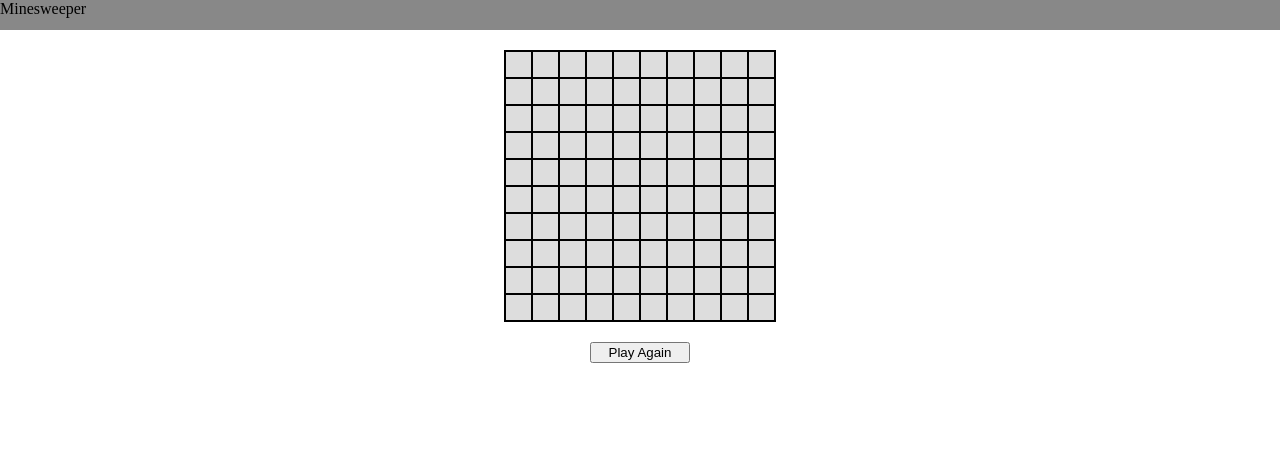
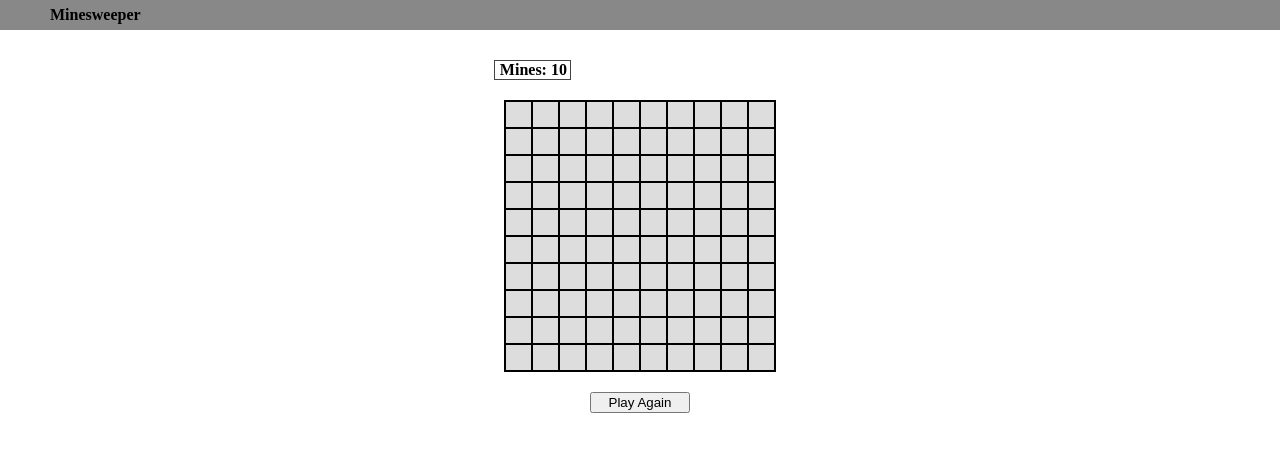
Before and after one commit to I-J-C/minesweeper, a plain HTML site: page index.html in a window 1280 px wide. Drawn offline with Linux system fonts and the light colour scheme.

Commit message:
working MVP version

```diff
--- a/index.html
+++ b/index.html
@@ -13,6 +13,11 @@
             <span>Minesweeper</span>
         </nav>
     <div id="main-content">
+        <div id="top-bar">
+            <div class="flag-tracker">Mines: <span id="flag-counter"></span></div>
+            <div id="game-status"></div>
+            <div id="timer"></div>
+        </div>
         <div id="grid"></div>
         <button id="reset-game">Play Again</button>
     </div>
--- a/script.js
+++ b/script.js
@@ -56,11 +56,9 @@ class Tile {
             for (let j = -1; j <= 1; j++) {
                 if (this.grid[this.row + i] !== undefined && this.grid[this.column + j] !== undefined) {
                     matrix[i + 1][j + 1] = this.grid[this.row + i][this.column + j];
-                    //mark center tile somehow?
                 }
             }
         }
-        // console.log(matrix);
         return matrix;
     }
 
@@ -69,25 +67,23 @@ class Tile {
 
         this.element.addEventListener('contextmenu', e => {
             e.preventDefault();
-            // let flagCount = this.Board.mineCount;
             if (this.element.classList.contains('hidden')) {
                 if (!this.element.classList.contains('flag')) {
                     this.element.classList.add('flag');
-                    // flagCount--;
+                    this.Board.flagCount--;
                 } else {
                     this.element.classList.remove('flag');
                     this.tileReveal();
-                    // flagCount++;
+                    this.Board.flagCount++;
                 }
             }
-            //Use flagcount to update the mine counter (in stretch goals)
+            this.Board.trackFlagCounter();
         }, {
             signal: this.Board.controller.signal
         });
     }
 
     tileReveal() {
-        const controller = new AbortController();
         this.element.addEventListener('click', () => {
             if (!this.element.classList.contains('flag')) {
                 //this checks for first tile clicked to populate mines
@@ -105,9 +101,9 @@ class Tile {
                         this.Board.mineClicked = true;
                         this.Board.clickMines();
                         this.Board.controller.abort();
-                        // console.log('you lose')
+                        gameStatus.innerHTML = 'Loss';
                         //End timer here (stretch goal)
-                        //ADD LOST GAME FUNCTION HERE
+                        //add lost game function here (stretch goal)
                     }
                 }
                 switch (this.counter) {
@@ -142,7 +138,7 @@ class Tile {
                 let win = this.Board.checkWin();
                 if (win === true) {
                     // WIN CONDITION HERE
-                    // console.log('you win!')
+                    gameStatus.innerHTML = 'Win!';
                     this.Board.controller.abort();
                 }
             }
@@ -167,8 +163,11 @@ class Board {
         this.grid = [];
         this.remainingTiles = []
         this.mineClicked = false;
+        this.flagCount = mineCount;
+        this.flagCounter = document.getElementById('flag-counter');
         this.makeGrid();
         this.makeTiles();
+        this.trackFlagCounter();
     }
 
     makeGrid() {
@@ -186,19 +185,17 @@ class Board {
 
     makeTiles() {
         //creating elements for the grid
-        let gridElement = document.getElementById('grid');
+        const gridElement = document.getElementById('grid');
         for (let i = 0; i < this.rows; i++) {
             let newRow = document.createElement('div');
             newRow.classList.add('row');
             newRow.setAttribute('id', `row${i}`);
             gridElement.appendChild(newRow);
-            // console.log(newRow);
             for (let j = 0; j < this.columns; j++) {
                 let newTile = new Tile(this.grid, [i, j], this);
                 this.grid[i][j] = newTile;
                 newRow.appendChild(newTile.element);
                 this.tiles.push(newTile);
-                // console.log(newTile.element);
             }
         }
         this.remainingTiles = this.tiles;
@@ -216,6 +213,10 @@ class Board {
                 mineTile.removeCount();
             }
         }
+    }
+
+    trackFlagCounter() {
+        this.flagCounter.innerHTML = this.flagCount;
     }
 
     clickMines() {
@@ -256,9 +257,12 @@ new Board();
 
 const resetButton = document.getElementById('reset-game');
 const gridElement = document.getElementById('grid');
+const gameStatus = document.getElementById('game-status');
 
-resetButton.addEventListener('click', () => {
+resetButton.addEventListener('click', resetGame);
+
+function resetGame() {
     gridElement.innerHTML = '';
     new Board();
-    //start timer here (stretch goal)
-});
+    gameStatus.innerHTML = '';
+}
--- a/style.css
+++ b/style.css
@@ -17,6 +17,12 @@ nav {
     background-color: #888;
     margin: 0 auto;
     padding: 0;
+    align-items: center;
+}
+
+nav span {
+    margin-left: 50px;
+    font-weight: bold;
 }
 
 #main-content {
@@ -50,6 +56,30 @@ nav {
     border: solid .5px black;
     position: relative;
     pointer-events: none;
+}
+
+#top-bar {
+    width: 400px;
+    display: flex;
+    flex-direction: row;
+    flex-wrap: nowrap;
+    margin-left: auto;
+    margin-right: auto;
+    margin-top: 30px;
+    margin-bottom: 0;
+    justify-content: space-around;
+}
+
+.flag-tracker {
+    height: 15%;
+    width: 70px;
+    font-weight: bold;
+    border: 1px solid #444;
+    padding-left: 5px;
+    padding-right: 0;
+}
+#flag-counter {
+    padding: 0;
 }
 
 #reset-game{
```
Also changed, not shown: img/MVP_gamestart.png (added), img/MVP_inprogress.png (added), img/minesweeper_wireframe_in-progress.png (added), img/minesweeper_wireframe_start.png (added), 1 other file.
